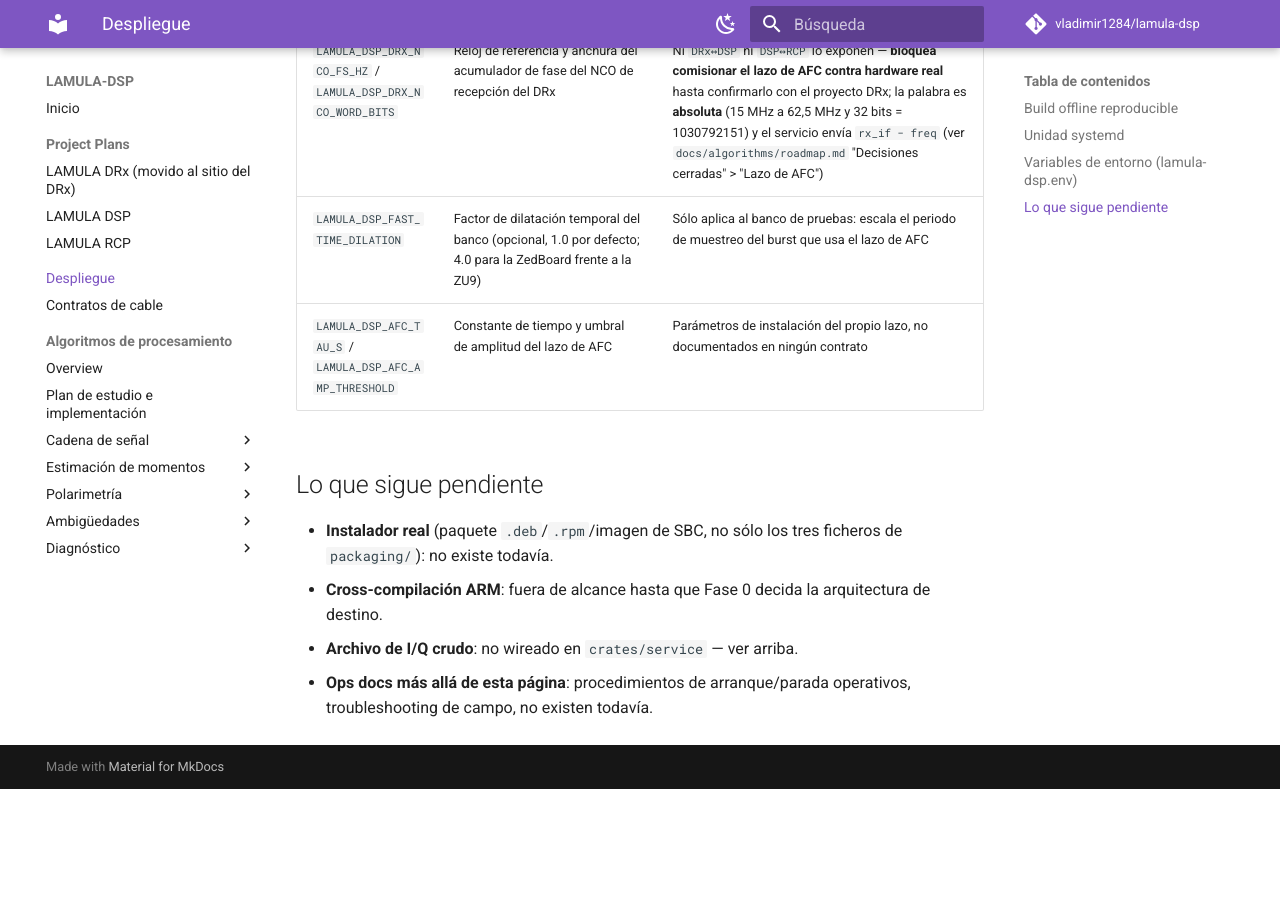
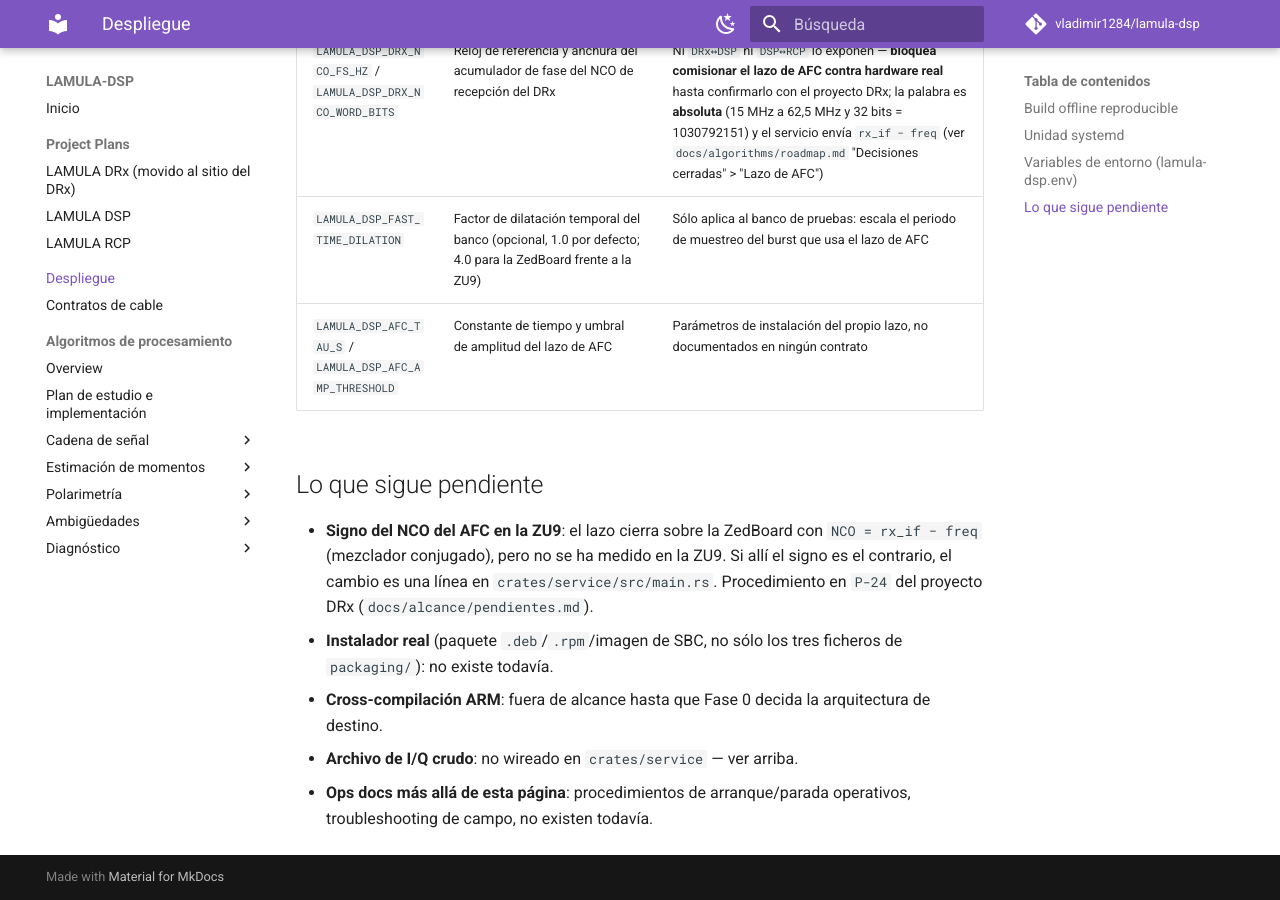
Before and after one commit to vladimir1284/lamula-dsp, an MkDocs documentation site: the page built from docs/despliegue.md, in a window 1280 px wide and 900 px high, scrolled down 2110 px. Built offline with MkDocs 1.6.1 and Material for MkDocs 9.7.7, drawn with Linux system fonts in a browser that asks for light colours; comment, search, counter and statistics services are not loaded; before the commit the page ends 2899 px from its top, so only the background shows below that.

Commit message:
docs(despliegue): record open ZU9 check for the AFC NCO sign
Co-Authored-By: Claude Sonnet 5.5 <noreply@anthropic.com>

```diff
--- a/docs/despliegue.md
+++ b/docs/despliegue.md
@@ -82,6 +82,10 @@ resumen:
 
 ## Lo que sigue pendiente
 
+- **Signo del NCO del AFC en la ZU9**: el lazo cierra sobre la ZedBoard con `NCO = rx_if − freq`
+  (mezclador conjugado), pero no se ha medido en la ZU9. Si allí el signo es el contrario, el cambio
+  es una línea en `crates/service/src/main.rs`. Procedimiento en `P-24` del proyecto DRx
+  (`docs/alcance/pendientes.md`).
 - **Instalador real** (paquete `.deb`/`.rpm`/imagen de SBC, no sólo los tres
   ficheros de `packaging/`): no existe todavía.
 - **Cross-compilación ARM**: fuera de alcance hasta que Fase 0 decida la
```
